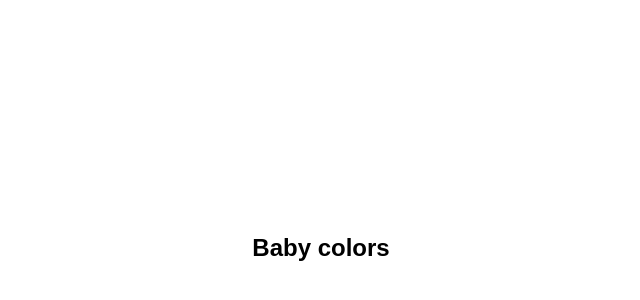
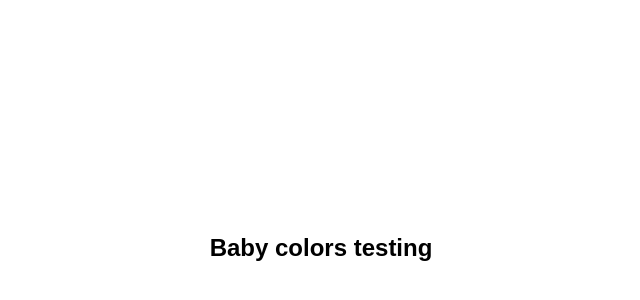
Before and after one commit to Gyran/baby-colors, a React (Create React App) app: page / in a window 1280 px wide. Shown: the part 152-452 px from the top of the page, without its empty margins (319-959 px from the left). Built offline with nearby package versions, Linux system fonts and the light colour scheme; the HTML template or start-up script is replaced by a standard one.

Commit message:
Update App.tsx

```diff
--- a/src/App.tsx
+++ b/src/App.tsx
@@ -17,7 +17,7 @@ const App: React.FC = () => {
       }}
       onTouchStart={handleTouchStart}
     >
-      Baby colors
+      Baby colors testing
     </button>
   );
 }
```
